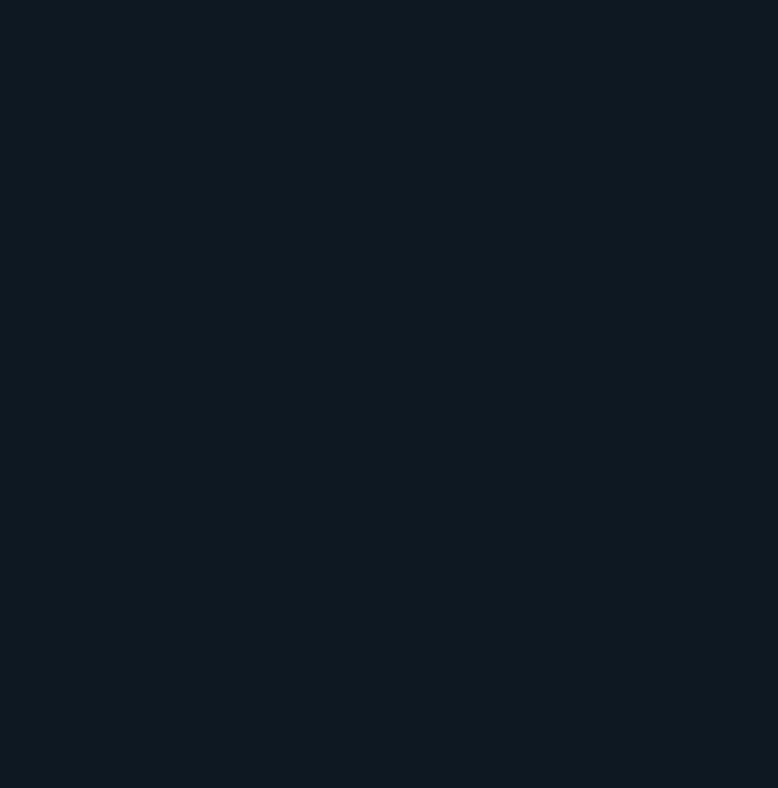
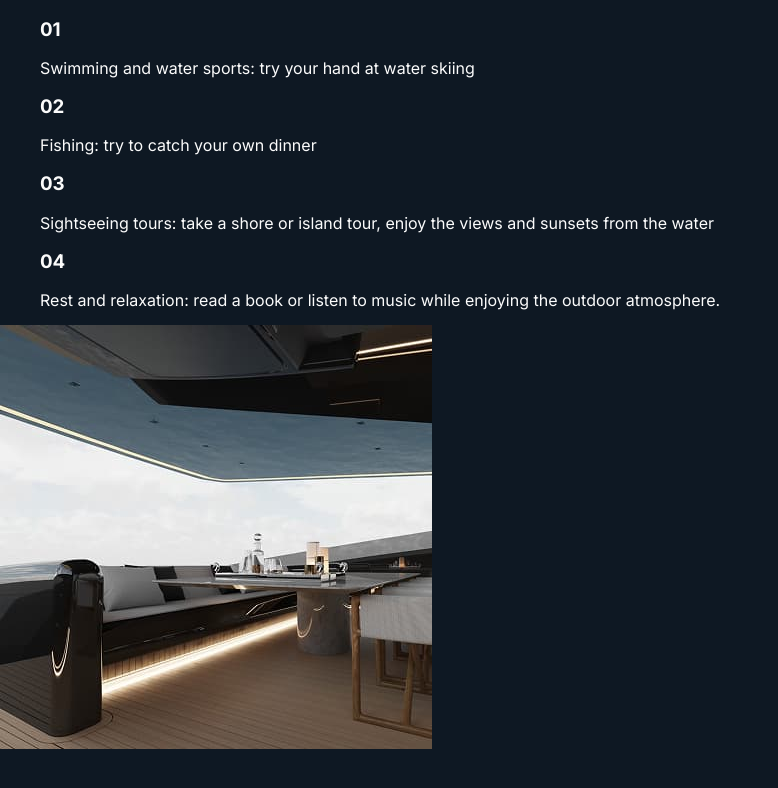
Before and after one commit to Pasha-Kashchavtsev/blended-mod-1-2, a website built with Vite: page src/index.html in a window 1280 px wide. Shown: the whole page, without its empty margins (0-778 px from the left). Built offline with nearby package versions, Linux system fonts and the light colour scheme.

Commit message:
Add About section

```diff
--- a/src/css/about.css
+++ b/src/css/about.css
@@ -1 +1,7 @@
 /* Сюди додавай стилі частинки About */
+.about {
+    background-color: #0e1823;;
+}
+ul {
+    list-style-type: none;
+}
--- a/src/partials/about.html
+++ b/src/partials/about.html
@@ -6,3 +6,39 @@
 Коректний відносний шлях до зображень має такий вигляд      ||
 <img src="/img/about/about-desk.jpg" alt="">                ||
 ========================================================== -->
+<section class="about" id="about">
+  <ul>
+    <li>
+      <h3 class="about-list-tittle">01</h3>
+      <p class="about-text">
+        Swimming and water sports: try your hand at water skiing
+      </p>
+    </li>
+    <li>
+      <h3 class="about-list-tittle">02</h3>
+      <p class="about-text"></p>
+      Fishing: try to catch your own dinner
+    </li>
+    <li>
+      <h3 class="about-list-tittle">03</h3>
+      <p class="about-text">
+        Sightseeing tours: take a shore or island tour, enjoy the views and
+        sunsets from the water
+      </p>
+    </li>
+    <li>
+      <h3 class="about-list-tittle">04</h3>
+      <p class="about-text">
+        Rest and relaxation: read a book or listen to music while enjoying the
+        outdoor atmosphere.
+      </p>
+    </li>
+  </ul>
+
+  <img
+    class="about-images"
+    src="../img/about/about-desk.jpg"
+    alt=""
+    width="432"
+  />
+</section>
```
